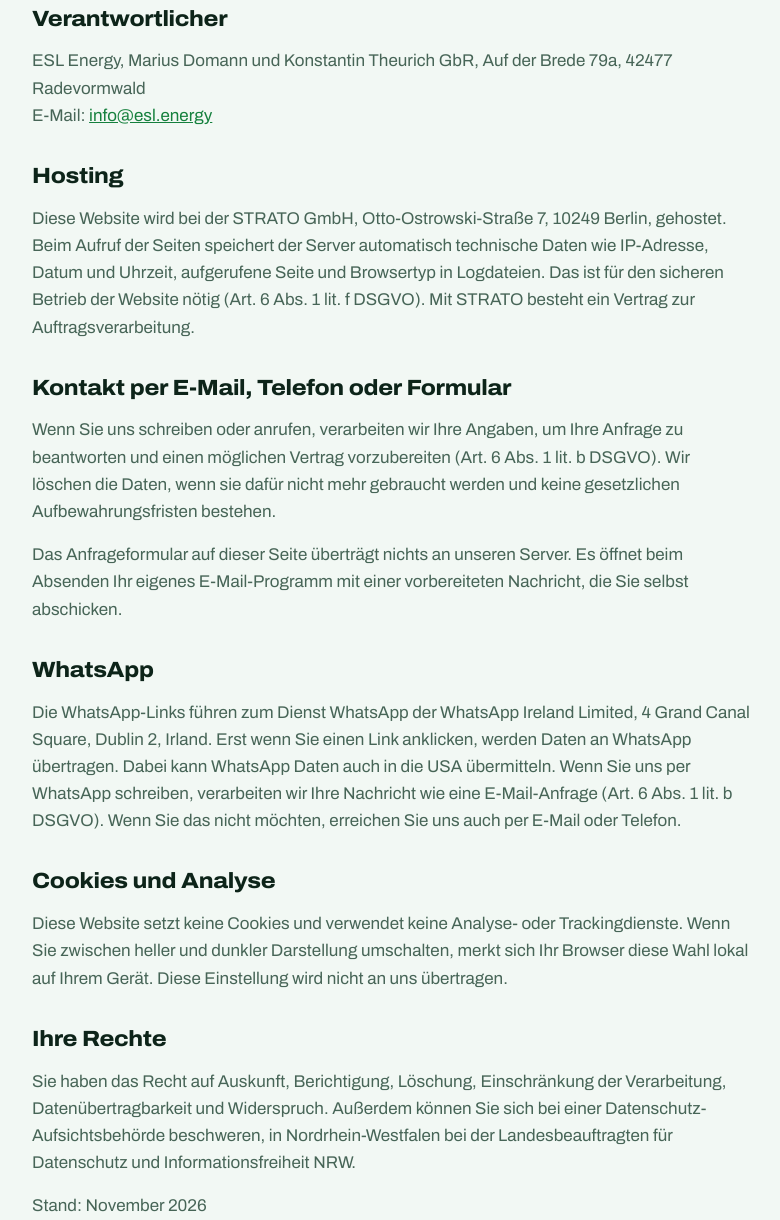
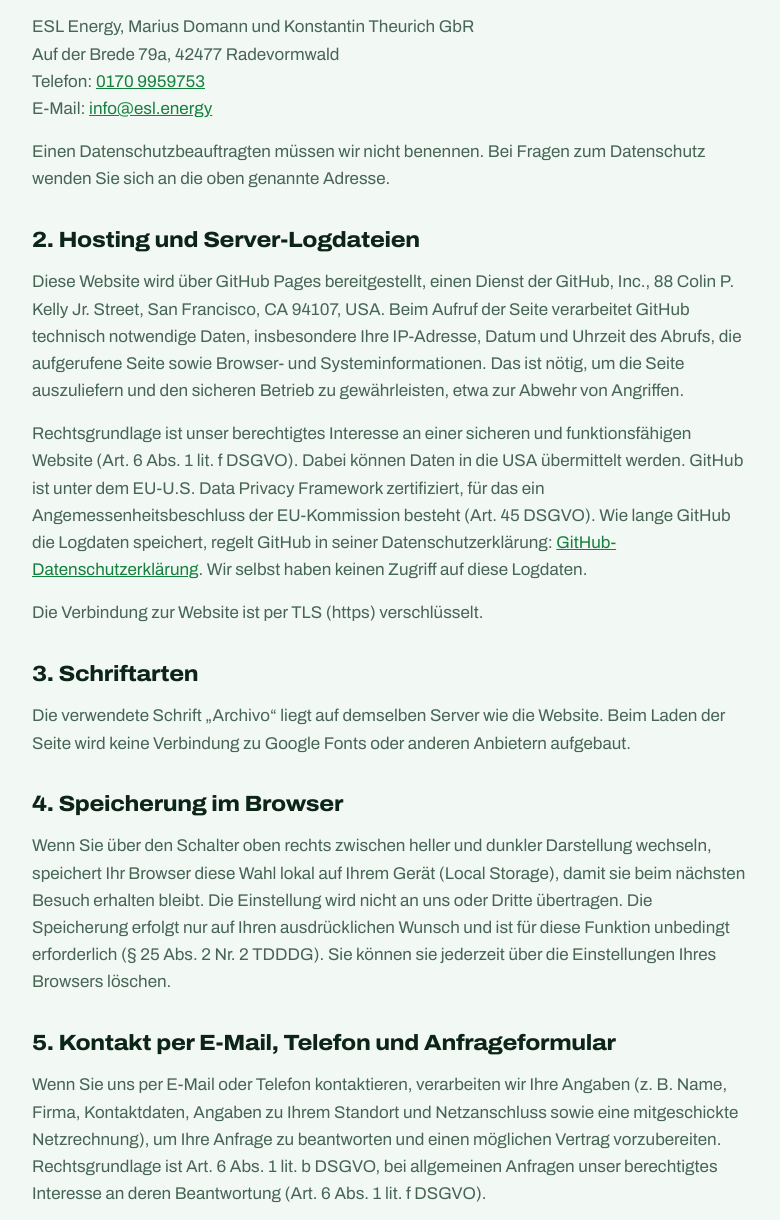
Before and after one commit to ESLenergy/Energiespeicherloesungen, a plain HTML site: page datenschutz.html in a window 1280 px wide. Shown: the part 364-1584 px from the top of the page, without its empty margins (248-1028 px from the left). Drawn offline with Linux system fonts and the light colour scheme.

Commit message:
Datenschutzerklärung vervollständigen (GitHub Pages, Rechte, Speicherdauer), Schriftlizenz beilegen
Co-Authored-By: Claude Opus 5.5 <noreply@anthropic.com>
Claude-Session: https://claude.ai/code/session_01TAT4hK8ytCA9dN5ZFuM25Z

```diff
--- a/datenschutz.html
+++ b/datenschutz.html
@@ -11,22 +11,50 @@
 <body>
 <header class="kopf"><div class="wrap"><a class="marke" href="index.html"><svg viewBox="0 0 40 24" aria-hidden="true"><rect x="1.5" y="1.5" width="33" height="21" rx="4" fill="none" stroke="currentColor" stroke-width="3"/><rect x="36" y="8" width="3" height="8" rx="1.5" fill="currentColor"/><rect class="marke-ladung" x="6" y="6" width="24" height="12" rx="2" fill="currentColor"/></svg>ESL Energy</a><a class="button button-leise" href="index.html">Zur Startseite</a></div></header>
 <main class="rechtstext"><div class="wrap">
-  <p class="warnung">Vorlage: Vor der Veröffentlichung prüfen lassen, z. B. mit einem Datenschutz-Generator oder durch einen Anwalt. Die Seite setzt keine Cookies, lädt keine Dienste von Dritten und bindet die Schrift vom eigenen Server ein.</p>
   <h1>Datenschutzerklärung</h1>
-  <h2>Verantwortlicher</h2>
-  <p>ESL Energy, Marius Domann und Konstantin Theurich GbR, Auf der Brede 79a, 42477 Radevormwald<br>
+  <p>Wir nehmen den Schutz Ihrer Daten ernst. Diese Website setzt keine Cookies, nutzt keine Analyse- oder Trackingdienste und lädt keine Inhalte von fremden Servern nach. Im Folgenden erklären wir, welche Daten trotzdem anfallen und was wir damit tun.</p>
+
+  <h2>1. Verantwortlicher</h2>
+  <p>ESL Energy, Marius Domann und Konstantin Theurich GbR<br>
+  Auf der Brede 79a, 42477 Radevormwald<br>
+  Telefon: <a href="tel:+491709959753">0170 9959753</a><br>
   E-Mail: <a href="mailto:info@esl.energy">info@esl.energy</a></p>
-  <h2>Hosting</h2>
-  <p>Diese Website wird bei der STRATO GmbH, Otto-Ostrowski-Straße 7, 10249 Berlin, gehostet. Beim Aufruf der Seiten speichert der Server automatisch technische Daten wie IP-Adresse, Datum und Uhrzeit, aufgerufene Seite und Browsertyp in Logdateien. Das ist für den sicheren Betrieb der Website nötig (Art. 6 Abs. 1 lit. f DSGVO). Mit STRATO besteht ein Vertrag zur Auftragsverarbeitung.</p>
-  <h2>Kontakt per E-Mail, Telefon oder Formular</h2>
-  <p>Wenn Sie uns schreiben oder anrufen, verarbeiten wir Ihre Angaben, um Ihre Anfrage zu beantworten und einen möglichen Vertrag vorzubereiten (Art. 6 Abs. 1 lit. b DSGVO). Wir löschen die Daten, wenn sie dafür nicht mehr gebraucht werden und keine gesetzlichen Aufbewahrungsfristen bestehen.</p>
-  <p>Das Anfrageformular auf dieser Seite überträgt nichts an unseren Server. Es öffnet beim Absenden Ihr eigenes E-Mail-Programm mit einer vorbereiteten Nachricht, die Sie selbst abschicken.</p>
-  <h2>WhatsApp</h2>
-  <p>Die WhatsApp-Links führen zum Dienst WhatsApp der WhatsApp Ireland Limited, 4 Grand Canal Square, Dublin 2, Irland. Erst wenn Sie einen Link anklicken, werden Daten an WhatsApp übertragen. Dabei kann WhatsApp Daten auch in die USA übermitteln. Wenn Sie uns per WhatsApp schreiben, verarbeiten wir Ihre Nachricht wie eine E-Mail-Anfrage (Art. 6 Abs. 1 lit. b DSGVO). Wenn Sie das nicht möchten, erreichen Sie uns auch per E-Mail oder Telefon.</p>
-  <h2>Cookies und Analyse</h2>
-  <p>Diese Website setzt keine Cookies und verwendet keine Analyse- oder Trackingdienste. Wenn Sie zwischen heller und dunkler Darstellung umschalten, merkt sich Ihr Browser diese Wahl lokal auf Ihrem Gerät. Diese Einstellung wird nicht an uns übertragen.</p>
-  <h2>Ihre Rechte</h2>
-  <p>Sie haben das Recht auf Auskunft, Berichtigung, Löschung, Einschränkung der Verarbeitung, Datenübertragbarkeit und Widerspruch. Außerdem können Sie sich bei einer Datenschutz-Aufsichtsbehörde beschweren, in Nordrhein-Westfalen bei der Landesbeauftragten für Datenschutz und Informationsfreiheit NRW.</p>
+  <p>Einen Datenschutzbeauftragten müssen wir nicht benennen. Bei Fragen zum Datenschutz wenden Sie sich an die oben genannte Adresse.</p>
+
+  <h2>2. Hosting und Server-Logdateien</h2>
+  <p>Diese Website wird über GitHub Pages bereitgestellt, einen Dienst der GitHub, Inc., 88 Colin P. Kelly Jr. Street, San Francisco, CA 94107, USA. Beim Aufruf der Seite verarbeitet GitHub technisch notwendige Daten, insbesondere Ihre IP-Adresse, Datum und Uhrzeit des Abrufs, die aufgerufene Seite sowie Browser- und Systeminformationen. Das ist nötig, um die Seite auszuliefern und den sicheren Betrieb zu gewährleisten, etwa zur Abwehr von Angriffen.</p>
+  <p>Rechtsgrundlage ist unser berechtigtes Interesse an einer sicheren und funktionsfähigen Website (Art. 6 Abs. 1 lit. f DSGVO). Dabei können Daten in die USA übermittelt werden. GitHub ist unter dem EU-U.S. Data Privacy Framework zertifiziert, für das ein Angemessenheitsbeschluss der EU-Kommission besteht (Art. 45 DSGVO). Wie lange GitHub die Logdaten speichert, regelt GitHub in seiner Datenschutzerklärung: <a href="https://docs.github.com/de/site-policy/privacy-policies/github-general-privacy-statement" target="_blank" rel="noopener">GitHub-Datenschutzerklärung</a>. Wir selbst haben keinen Zugriff auf diese Logdaten.</p>
+  <p>Die Verbindung zur Website ist per TLS (https) verschlüsselt.</p>
+
+  <h2>3. Schriftarten</h2>
+  <p>Die verwendete Schrift „Archivo“ liegt auf demselben Server wie die Website. Beim Laden der Seite wird keine Verbindung zu Google Fonts oder anderen Anbietern aufgebaut.</p>
+
+  <h2>4. Speicherung im Browser</h2>
+  <p>Wenn Sie über den Schalter oben rechts zwischen heller und dunkler Darstellung wechseln, speichert Ihr Browser diese Wahl lokal auf Ihrem Gerät (Local Storage), damit sie beim nächsten Besuch erhalten bleibt. Die Einstellung wird nicht an uns oder Dritte übertragen. Die Speicherung erfolgt nur auf Ihren ausdrücklichen Wunsch und ist für diese Funktion unbedingt erforderlich (§ 25 Abs. 2 Nr. 2 TDDDG). Sie können sie jederzeit über die Einstellungen Ihres Browsers löschen.</p>
+
+  <h2>5. Kontakt per E-Mail, Telefon und Anfrageformular</h2>
+  <p>Wenn Sie uns per E-Mail oder Telefon kontaktieren, verarbeiten wir Ihre Angaben (z. B. Name, Firma, Kontaktdaten, Angaben zu Ihrem Standort und Netzanschluss sowie eine mitgeschickte Netzrechnung), um Ihre Anfrage zu beantworten und einen möglichen Vertrag vorzubereiten. Rechtsgrundlage ist Art. 6 Abs. 1 lit. b DSGVO, bei allgemeinen Anfragen unser berechtigtes Interesse an deren Beantwortung (Art. 6 Abs. 1 lit. f DSGVO).</p>
+  <p>Das Anfrageformular auf dieser Seite überträgt keine Daten an einen Server. Es öffnet beim Absenden Ihr eigenes E-Mail-Programm mit einer vorbereiteten Nachricht, die Sie selbst abschicken. Für E-Mails gilt dann der vorige Absatz.</p>
+  <p>Ihre Angaben sind freiwillig. Ohne sie können wir Ihre Anfrage aber nicht bearbeiten.</p>
+
+  <h2>6. WhatsApp</h2>
+  <p>Auf der Website finden Sie Links zu WhatsApp, einem Dienst der WhatsApp Ireland Limited, Merrion Road, Dublin 4, D04 X2K5, Irland. Beim bloßen Besuch unserer Seite werden keine Daten an WhatsApp übertragen. Erst wenn Sie einen WhatsApp-Link anklicken, wird WhatsApp geöffnet und Daten werden an WhatsApp übermittelt. Dabei können Daten auch an die Muttergesellschaft Meta Platforms, Inc. in den USA gelangen, die unter dem EU-U.S. Data Privacy Framework zertifiziert ist.</p>
+  <p>Wenn Sie uns per WhatsApp schreiben, verarbeiten wir Ihre Nachricht wie eine E-Mail-Anfrage (Art. 6 Abs. 1 lit. b bzw. f DSGVO). Wenn Sie das nicht möchten, erreichen Sie uns jederzeit auch per E-Mail oder Telefon. Mehr dazu in der <a href="https://www.whatsapp.com/legal/privacy-policy-eea" target="_blank" rel="noopener">Datenschutzrichtlinie von WhatsApp</a>.</p>
+
+  <h2>7. Empfänger</h2>
+  <p>Ihre Anfragedaten geben wir nur weiter, wenn es für die Prüfung oder Umsetzung eines Projekts nötig ist, etwa an den zuständigen Netzbetreiber oder an einen beauftragten Elektrofachbetrieb, oder wenn wir gesetzlich dazu verpflichtet sind. Unser E-Mail-Anbieter verarbeitet E-Mails in unserem Auftrag.</p>
+
+  <h2>8. Speicherdauer</h2>
+  <p>Wir löschen Ihre Daten, sobald sie für den jeweiligen Zweck nicht mehr gebraucht werden. Anfragen, aus denen kein Vertrag entsteht, löschen wir spätestens nach drei Jahren. Kommt ein Vertrag zustande, bewahren wir die Daten so lange auf, wie es handels- und steuerrechtliche Fristen verlangen (in der Regel sechs bis zehn Jahre).</p>
+
+  <h2>9. Ihre Rechte</h2>
+  <p>Sie haben das Recht auf Auskunft (Art. 15 DSGVO), Berichtigung (Art. 16 DSGVO), Löschung (Art. 17 DSGVO), Einschränkung der Verarbeitung (Art. 18 DSGVO) und Datenübertragbarkeit (Art. 20 DSGVO). Eine erteilte Einwilligung können Sie jederzeit mit Wirkung für die Zukunft widerrufen. Eine Nachricht an die oben genannten Kontaktdaten genügt.</p>
+  <p><strong>Widerspruchsrecht:</strong> Soweit wir Daten auf Grundlage unseres berechtigten Interesses (Art. 6 Abs. 1 lit. f DSGVO) verarbeiten, können Sie dieser Verarbeitung aus Gründen, die sich aus Ihrer besonderen Situation ergeben, jederzeit widersprechen (Art. 21 DSGVO).</p>
+  <p>Sie können sich außerdem bei einer Datenschutz-Aufsichtsbehörde beschweren. Für uns zuständig ist die Landesbeauftragte für Datenschutz und Informationsfreiheit Nordrhein-Westfalen, Kavalleriestraße 2–4, 40213 Düsseldorf, <a href="https://www.ldi.nrw.de" target="_blank" rel="noopener">www.ldi.nrw.de</a>.</p>
+
+  <h2>10. Keine automatisierten Entscheidungen</h2>
+  <p>Wir treffen keine Entscheidungen, die ausschließlich auf einer automatisierten Verarbeitung einschließlich Profiling beruhen. Der Rechner auf der Website ist eine unverbindliche Beispielrechnung, die nur in Ihrem Browser läuft. Ihre Eingaben werden nicht gespeichert oder übertragen.</p>
+
   <p>Stand: November 2026</p>
 </div></main>
 <footer class="fuss"><div class="wrap"><span>© ESL Energy</span><nav><a href="impressum.html">Impressum</a><a href="datenschutz.html">Datenschutz</a></nav></div></footer>
```
Also changed, not shown: fonts/OFL.txt (added).
